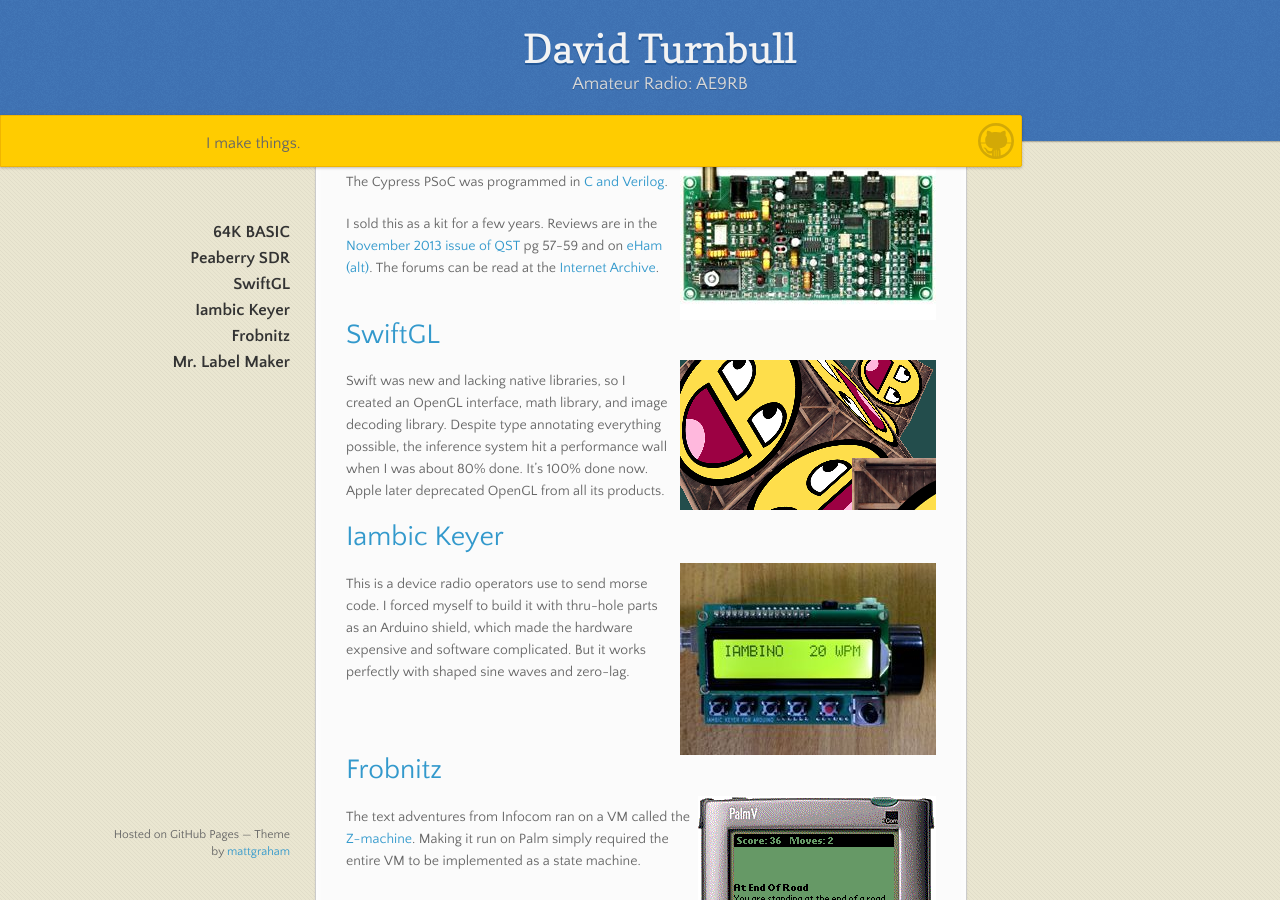
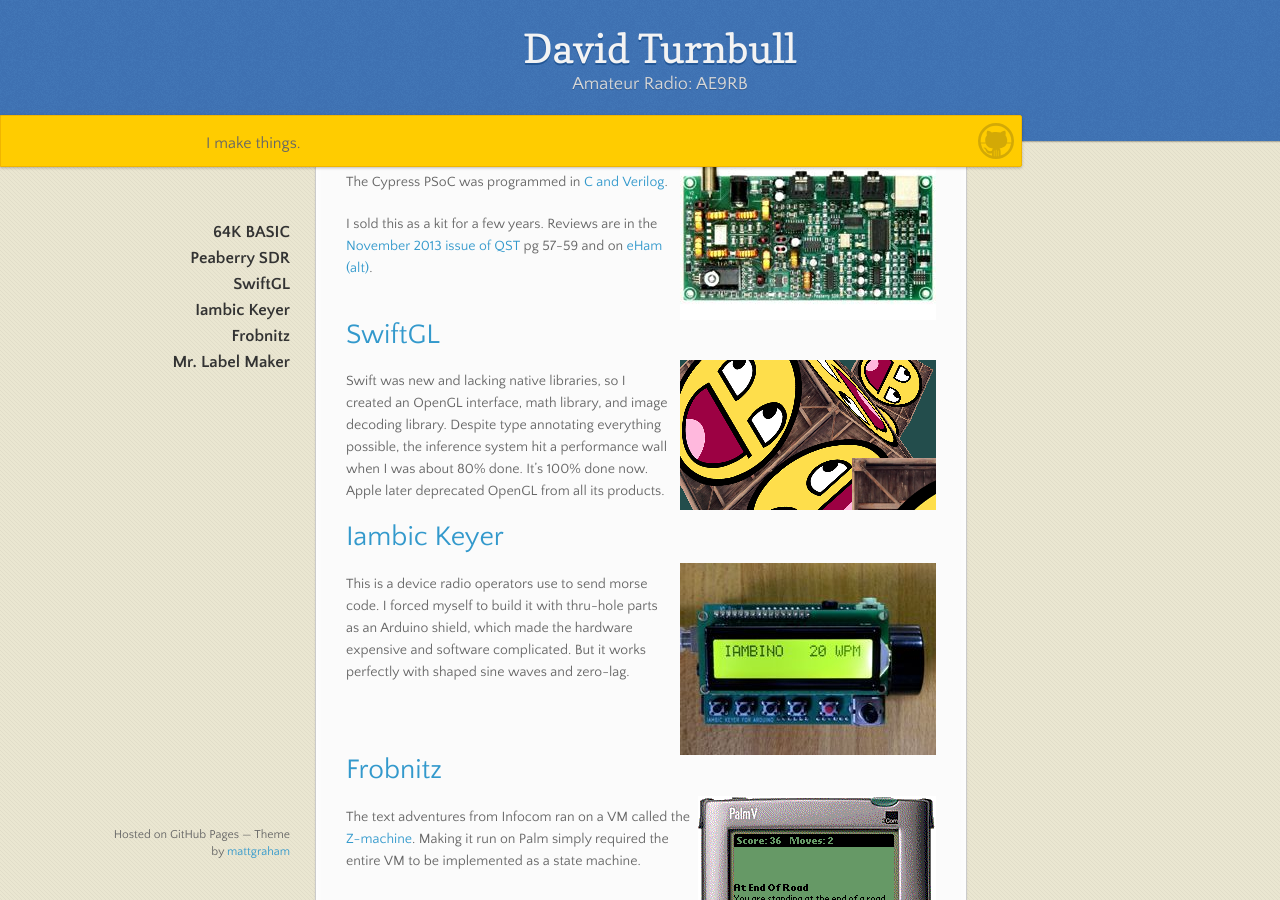
Before and after one commit to AE9RB/ae9rb.github.io, a Jekyll site: the page built from index.md, in a window 1280 px wide and 900 px high, scrolled down 500 px. Built offline with Jekyll 4.4.1, drawn with Linux system fonts in a browser that asks for light colours.

Commit message:
Update index.md

```diff
--- a/index.md
+++ b/index.md
@@ -35,8 +35,6 @@ I sold this as a kit for a few years. Reviews are in the
 [November 2013 issue of QST](http://www.arrl.org/files/file/QST/This%20Month%20in%20QST/November%202013/TOC.pdf) pg 57-59
 and on [eHam](https://www.eham.net/reviews/view-product?id=10690)
 [(alt)](https://www.eham.net/reviews/view-product?id=11577).
-The forums can be read at the
-[Internet Archive](https://web.archive.org/web/20200204160704/http://ae9rb.com:80/forum/).
 
 # [SwiftGL](https://swiftgl.github.io/)
 ![Screenshot](assets/swiftgl.png){: .right}
```
